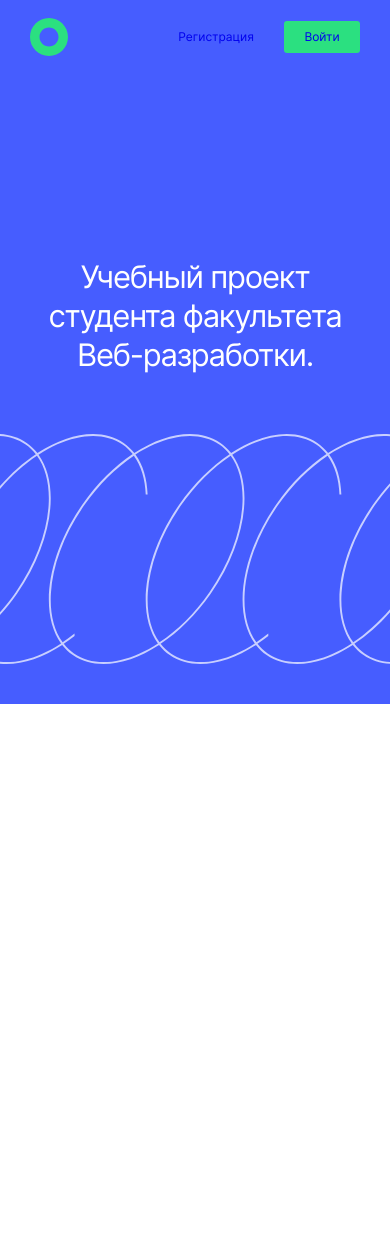
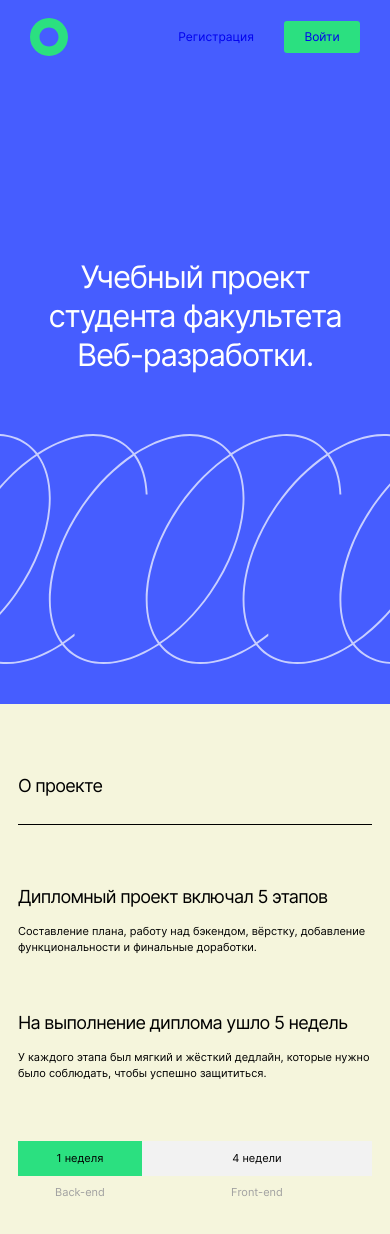
Before and after one commit to NikKZN/movies-explorer-frontend, a React (Create React App) app: page / in a window 390 px wide. Shown: the top 1234 px of the page. Before the commit the page ends 844 px from the top, so only its background shows below. Built offline with nearby package versions, Linux system fonts and the light colour scheme.

Commit message:
feat: add AboutProject

```diff
--- a/src/components/AboutProject/AboutProject.css
+++ b/src/components/AboutProject/AboutProject.css
@@ -1,4 +1,199 @@
-.p1 {
-  color: rgb(43, 6, 177);
+.about-project {
+  min-height: 608px;
+  display: flex;
+  flex-direction: column;
+  align-items: center;
+  padding: 0 70px;
+}
+
+.about-project__title {
+  font-weight: 400;
+  font-size: 22px;
+  line-height: 27px;
+  letter-spacing: -0.04em;
+  width: 100%;
+  border-bottom: 1px solid #000000;
+  padding: 0 0 22px;
+  margin-top: 111px;
+  align-self: flex-start;
+}
+
+.about-project__length {
+  display: flex;
+}
+
+.about-project__dates {
+  padding-left: 53px;
+}
+
+.about-project__subtitle {
+  font-weight: 400;
+  font-size: 20px;
+  line-height: 24px;
+  letter-spacing: -0.04em;
+  margin: 52px 0 0;
+}
+
+.about-project__text {
+  font-weight: 400;
+  font-size: 14px;
   line-height: 20px;
+  margin: 26px 0 0;
 }
+
+.about-project__period {
+  display: flex;
+  flex-wrap: wrap;
+  width: 100%;
+  margin-top: 110px;
+}
+
+.about-project__back-end, .about-project__front-end {
+  text-align: center;
+  padding: 10px 0;
+  margin: 0;
+  font-weight: 400;
+  font-size: 14px;
+  line-height: 17px;
+}
+
+.about-project__back-end {
+  width: 20%;
+  background: #2BE080;
+}
+
+.about-project__front-end {
+  width: 80%;
+  background: #F2F2F2;
+}
+
+.about-project__back-end-text, .about-project__front-end-text {
+  font-weight: 500;
+  font-size: 14px;
+  line-height: 17px;
+  text-align: center;
+  color: #A0A0A0;
+  padding-top: 13px;
+}
+
+.about-project__back-end-text {
+  width: 20%;
+}
+
+.about-project__front-end-text {
+  width: 80%;
+}
+
+@media screen and (max-width: 820px) {
+  .about-project {
+    min-height: 585px;
+    padding: 0 50px;
+  }
+
+  .about-project__title {
+    width: 100%;
+    margin-top: 91px;
+  }
+
+  .about-project__dates {
+    padding-left: 37px;
+  }
+
+  .about-project__text {
+    font-size: 12px;
+    line-height: 18px;
+   margin-top: 22px;
+  }
+
+  .about-project__period {
+    margin-top: 93px;
+  }
+
+  .about-project__back-end {
+    width: 21%;
+  }
+
+  .about-project__front-end {
+    width: 79%;
+  }
+
+
+  .about-project__back-end-text {
+    width: 21%;
+  }
+
+  .about-project__front-end-text {
+    width: 79%;
+  }
+}
+
+@media screen and (max-width: 450px) {
+  .about-project {
+    min-height: 641px;
+    padding: 0 18px;
+  }
+
+  .about-project__title {
+    width: 100%;
+    margin-top: 71px;
+    font-size: 18px;
+    line-height: 22px;
+    padding-bottom: 27px;
+  }
+
+  .about-project__length {
+    display: block;
+  }
+
+  .about-project__subtitle {
+    font-size: 18px;
+    line-height: 22px;
+    margin-top: 46px;
+  }
+
+  .about-project__text {
+    font-size: 11px;
+    line-height: 16px;
+    margin-top: 15px;
+  }
+
+  .about-project__dates {
+    padding-left: 0;
+    margin-top: 57px;
+  }
+
+  .about-project__period {
+    margin-top: 60px;
+  }
+
+  .about-project__back-end, .about-project__front-end {
+    padding: 11px 0;
+    font-size: 11px;
+    line-height: 13px;
+  }
+
+  .about-project__back-end {
+    width: 35%;
+  }
+
+  .about-project__front-end {
+    width: 65%;
+  }
+
+  .about-project__back-end-text, .about-project__front-end-text {
+    font-weight: 400;
+    font-size: 11px;
+    line-height: 13px;
+    padding-top: 10px;
+  }
+
+  .about-project__back-end-text {
+    width: 35%;
+  }
+
+  .about-project__front-end-text {
+    width: 65%;
+  }
+
+
+}
--- a/src/components/AboutProject/AboutProject.js
+++ b/src/components/AboutProject/AboutProject.js
@@ -2,7 +2,27 @@ import './AboutProject.css';
 
 function AboutProject() {
   return (
-      <p className='p1'>О проекте</p>
+    <>
+      <div className='main__about-project about-project'>
+        <h2 className='about-project__title'>О проекте</h2>
+        <div className='about-project__length'>
+          <div className='about-project__stages'>
+            <h3 className='about-project__subtitle'>Дипломный проект включал 5 этапов</h3>
+            <p className='about-project__text'>Составление плана, работу над бэкендом, вёрстку, добавление функциональности и финальные доработки.</p>
+          </div>
+          <div className='about-project__dates'>
+            <h3 className='about-project__subtitle'>На выполнение диплома ушло 5 недель</h3>
+            <p className='about-project__text'>У каждого этапа был мягкий и жёсткий дедлайн, которые нужно было соблюдать, чтобы успешно защититься.</p>
+          </div>
+        </div>
+        <div className='about-project__period'>
+          <p className='about-project__back-end'>1 неделя</p>
+          <p className='about-project__front-end'>4 недели</p>
+          <span className='about-project__back-end-text'>Back-end</span>
+          <span className='about-project__front-end-text'>Front-end</span>
+        </div>
+      </div>
+    </>
   );
 };
 
--- a/src/components/Main/Main.js
+++ b/src/components/Main/Main.js
@@ -2,12 +2,14 @@
 import './Main.css';
 import Header from '../Header/Header';
 import Promo from '../Promo/Promo';
+import AboutProject from '../AboutProject/AboutProject';
 
 function Main() {
   return (
     <>
       <Header />
       <Promo />
+      <AboutProject />
     </>
   )
 }
```
